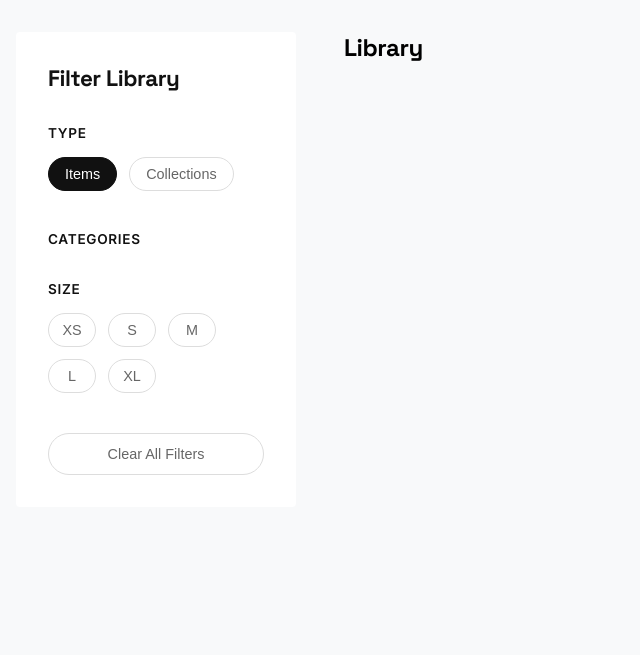
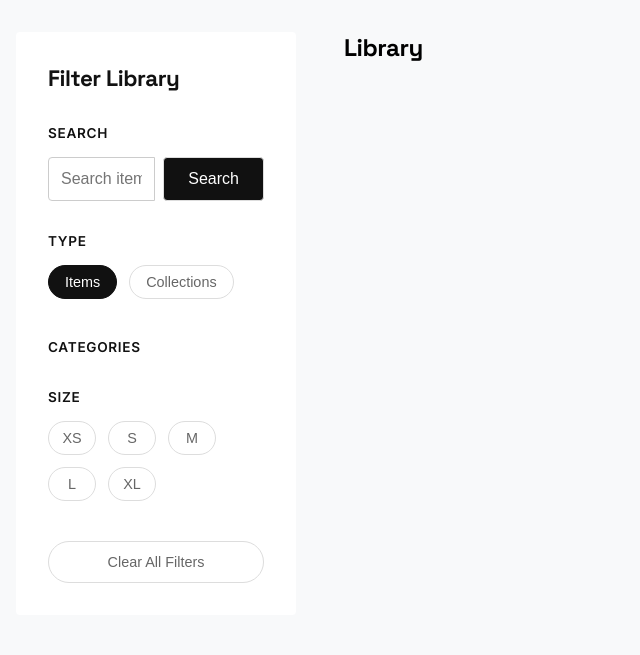
Before and after one commit to samapolinsky/clothing-lending, a Django app: page /browse/ in a window 1280 px wide. Shown: the part 95-750 px from the top of the page, without its empty margins (0-640 px from the left). Run offline with Django 5.2, Linux system fonts and the light colour scheme; the visitor is signed in with stand-in values (Sample User, id 1); data that the repository does not hold is empty; parts of the project's set-up code (start-up, migrations or seed data) failed here and were passed over; some libraries are stand-ins or nearby versions.

Commit message:
implemented search

```diff
--- a/clothing_lending/templates/browse.html
+++ b/clothing_lending/templates/browse.html
@@ -62,6 +62,11 @@
             </div>
 
             <div class="filter-section">
+                <h4>Search</h4>
+                <form method="GET" action="" class="search-form">
+                    <input type="text" name="q" placeholder="Search items..." value="{{ request.GET.q }}" class="form-control search-input">
+                    <button type="submit" class="search-button">Search</button>
+                </form>
                 <div class="filter-section">
                     <h4>Type</h4>
                     <div class="filter-options">
@@ -243,6 +248,40 @@
             display: flex;
             flex-direction: column;
             min-width: 0;
+        }
+
+        .search-form {
+            display: flex;
+            /*flex-direction: column;*/
+            gap: 0.5rem;
+            align-items: center;
+            margin-bottom: 2rem;
+        }
+
+        .search-input {
+            max-width: 300px;
+            width: 100%;
+            flex: 1;
+            padding: 0.75rem;
+            border: 1px solid #ccc;
+            border-radius: 4px 0 0 4px;
+            font-size: 1rem;
+        }
+
+        .search-button {
+            padding: 0.75rem 1.5rem;
+            border: 1px solid #ddd;
+            background-color: #111;
+            color: white;
+            font-size: 1rem;
+            cursor: pointer;
+            border-radius: 4px;
+            max-width: 300px;
+            width: fit-content;
+        }
+
+        .search-button:hover {
+            background-color: #333;
         }
 
         .user-info {
--- a/clothing_lending/views.py
+++ b/clothing_lending/views.py
@@ -142,13 +142,24 @@ def google_oauth_callback(request):
 
     return redirect('index.html')
 
+def browse_items(request):
+    query = request.GET.get('q')
+    if query:
+        items = Item.objects.filter(name__icontains=query)
+    else:
+        items = Item.objects.all()
+
+    context = {
+        'items': items,
+    }
+    return render(request, 'browse.html', context)
 
 def browse(request):
     """
     View to browse all available items
     """
     # Get all available items
-    # items = Item.objects.filter(available=True)
+    query = request.GET.get('q')
 
     # Get all collections
     # Ok, looks like I need to make separate "allowed" and "restricted" collections
@@ -156,7 +167,11 @@ def browse(request):
         collections = Collection.objects.all()
         restricted_collections = Collection.objects.none() # nothing restricted
         # items = Item.objects.filter(available=True)
-        items = Item.objects.all()
+        # items = Item.objects.all()
+        if query:
+            items = Item.objects.filter(Q(name__icontains=query) | Q(categories__name__icontains=query))
+        else:
+            items = Item.objects.all()
     if request.user.is_authenticated and request.user.user_type == 2:
         try:
             patron = request.user.patron
@@ -164,15 +179,36 @@ def browse(request):
             # Ok, so patrons are supposed to see ALL collections' titles, but they cannot see private content unless given access
             restricted_collections = Collection.objects.exclude(Q(is_private=False) | Q(allowed_patrons=patron))
             #print(restricted_collections)
-            items = Item.objects.filter(Q(available=True) and (Q(private_collection=False) | Q(collections__allowed_patrons=patron))).distinct()
+            # items = Item.objects.filter(Q(available=True) and (Q(private_collection=False) | Q(collections__allowed_patrons=patron))).distinct()
+            if query:
+                items = Item.objects.filter(
+                    Q(available=True) &
+                    (Q(private_collection=False) | Q(collections__allowed_patrons=patron)) &
+                    (Q(name__icontains=query) | Q(categories__name__icontains=query))
+                ).distinct()
+            else:
+                items = Item.objects.filter(
+                    Q(available=True) &
+                    (Q(private_collection=False) | Q(collections__allowed_patrons=patron))
+                ).distinct()
         except Patron.DoesNotExist:
             collections = Collection.objects.filter(is_private=False)
             restricted_collections = Collection.objects.none() # do not show restricted
+            if query:
+                items = Item.objects.filter(Q(available=True) & Q(private_collection=False) & Q(name__icontains=query)).distinct()
+            else:
+                items = Item.objects.filter(Q(available=True) & Q(private_collection=False)).distinct()
+
 
     if not request.user.is_authenticated:
         collections = Collection.objects.filter(is_private=False)
         restricted_collections = Collection.objects.none() # do not show restricted
-        items = Item.objects.filter(Q(available=True) and Q(private_collection=False)).distinct()
+        # items = Item.objects.filter(Q(available=True) and Q(private_collection=False)).distinct()
+        if query:
+            items = Item.objects.filter(Q(available=True) & Q(private_collection=False) & Q(name__icontains=query)).distinct() | Q(categories__name__icontains=query)
+        else:
+            items = Item.objects.filter(Q(available=True) & Q(private_collection=False)).distinct()
+
 
     # Get a list of all categories for filtering
     # categories = Item.objects.values_list('category', flat=True).distinct()
```
